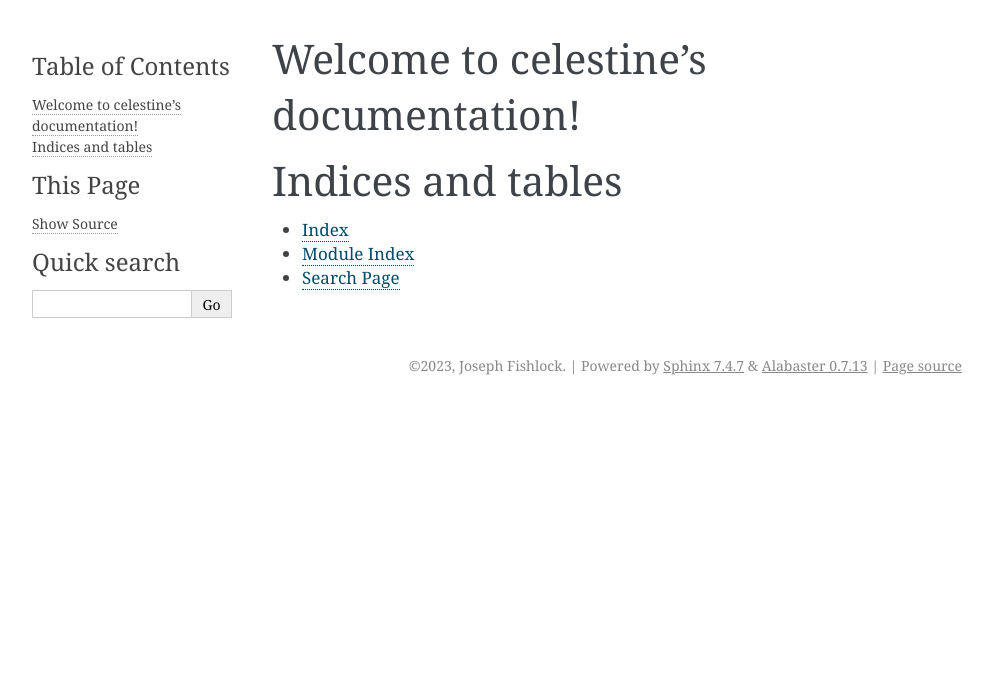
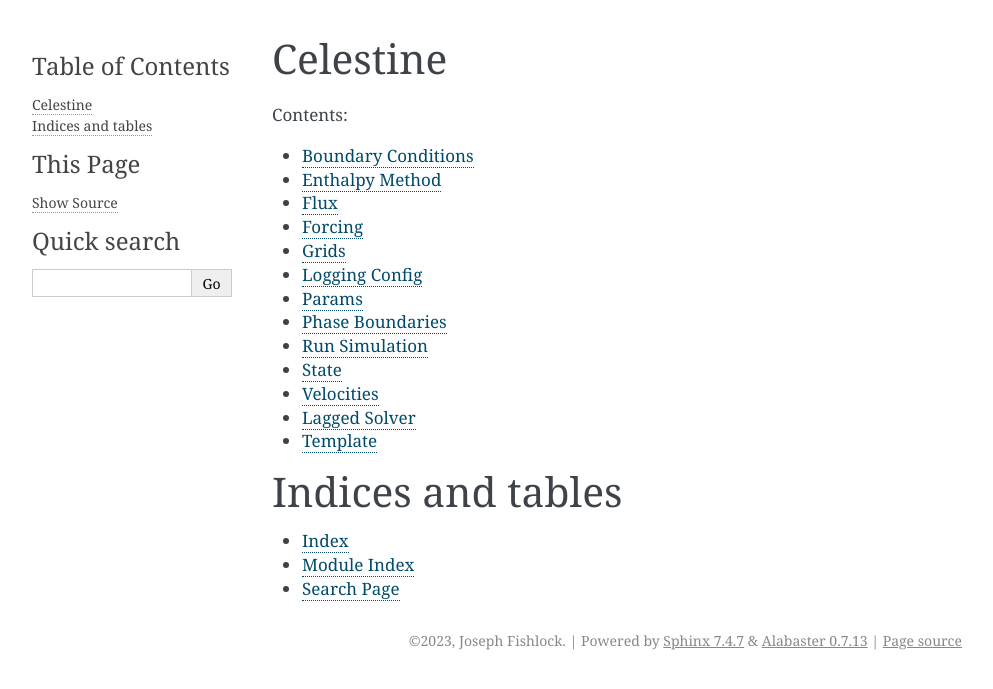
Before and after one commit to JoeFishlock/seaice3p, a Sphinx documentation site: the page built from docs/source/index.rst, in a window 1280 px wide. Shown: the top 689 px of the page, without its empty margins (148-1141 px from the left). Built offline with Sphinx 7.4.7, drawn with Linux system fonts in a browser that asks for light colours.

Commit message:
Use autodoc to get docstring documentation

```diff
--- /dev/null
+++ b/docs/source/boundary_conditions.rst
@@ -0,0 +1,5 @@
+Boundary Conditions
+=====================
+
+.. automodule:: celestine.boundary_conditions
+   :members:
--- a/docs/source/conf.py
+++ b/docs/source/conf.py
@@ -9,20 +9,21 @@
 # If extensions (or modules to document with autodoc) are in another directory,
 # add these directories to sys.path here. If the directory is relative to the
 # documentation root, use os.path.abspath to make it absolute, like shown here.
-#
-# import os
-# import sys
-# sys.path.insert(0, os.path.abspath('.'))
+
+import os
+import sys
+
+sys.path.insert(0, os.path.abspath("../.."))
 
 
 # -- Project information -----------------------------------------------------
 
-project = 'celestine'
-copyright = '2023, Joseph Fishlock'
-author = 'Joseph Fishlock'
+project = "celestine"
+copyright = "2023, Joseph Fishlock"
+author = "Joseph Fishlock"
 
 # The full version, including alpha/beta/rc tags
-release = '0.5.0'
+release = "0.5.0"
 
 
 # -- General configuration ---------------------------------------------------
@@ -30,11 +31,10 @@
 # Add any Sphinx extension module names here, as strings. They can be
 # extensions coming with Sphinx (named 'sphinx.ext.*') or your custom
 # ones.
-extensions = [
-]
+extensions = ["sphinx.ext.autodoc"]
 
 # Add any paths that contain templates here, relative to this directory.
-templates_path = ['_templates']
+templates_path = ["_templates"]
 
 # List of patterns, relative to source directory, that match files and
 # directories to ignore when looking for source files.
@@ -47,9 +47,9 @@
 # The theme to use for HTML and HTML Help pages.  See the documentation for
 # a list of builtin themes.
 #
-html_theme = 'alabaster'
+html_theme = "alabaster"
 
 # Add any paths that contain custom static files (such as style sheets) here,
 # relative to this directory. They are copied after the builtin static files,
 # so a file named "default.css" will overwrite the builtin "default.css".
-html_static_path = ['_static']
+html_static_path = ["_static"]
--- /dev/null
+++ b/docs/source/enthalpy_method.rst
@@ -0,0 +1,5 @@
+Enthalpy Method
+===============
+
+.. automodule:: celestine.enthalpy_method
+   :members:
--- /dev/null
+++ b/docs/source/flux.rst
@@ -0,0 +1,5 @@
+Flux
+=======
+
+.. automodule:: celestine.flux
+   :members:
--- /dev/null
+++ b/docs/source/forcing.rst
@@ -0,0 +1,5 @@
+Forcing
+=======
+
+.. automodule:: celestine.forcing
+   :members:
--- /dev/null
+++ b/docs/source/grids.rst
@@ -0,0 +1,5 @@
+Grids
+=====
+
+.. automodule:: celestine.grids
+   :members:
--- a/docs/source/index.rst
+++ b/docs/source/index.rst
@@ -3,13 +3,26 @@
    You can adapt this file completely to your liking, but it should at least
    contain the root `toctree` directive.
 
-Welcome to celestine's documentation!
+Celestine
 =====================================
 
 .. toctree::
    :maxdepth: 2
    :caption: Contents:
 
+   boundary_conditions
+   enthalpy_method
+   flux
+   forcing
+   grids
+   logging_config
+   params
+   phase_boundaries
+   run_simulation
+   state
+   velocities
+   lagged_solver
+   template
 
 
 Indices and tables
--- /dev/null
+++ b/docs/source/lagged_solver.rst
@@ -0,0 +1,5 @@
+Lagged Solver
+=============
+
+.. automodule:: celestine.solvers.lagged_solver
+   :members:
--- /dev/null
+++ b/docs/source/logging_config.rst
@@ -0,0 +1,5 @@
+Logging Config
+==============
+
+.. automodule:: celestine.logging_config
+   :members:
--- /dev/null
+++ b/docs/source/params.rst
@@ -0,0 +1,5 @@
+Params
+======
+
+.. automodule:: celestine.params
+   :members:
--- /dev/null
+++ b/docs/source/phase_boundaries.rst
@@ -0,0 +1,5 @@
+Phase Boundaries
+================
+
+.. automodule:: celestine.phase_boundaries
+   :members:
--- /dev/null
+++ b/docs/source/run_simulation.rst
@@ -0,0 +1,5 @@
+Run Simulation
+==============
+
+.. automodule:: celestine.run_simulation
+   :members:
--- /dev/null
+++ b/docs/source/state.rst
@@ -0,0 +1,5 @@
+State
+=====
+
+.. automodule:: celestine.state
+   :members:
--- /dev/null
+++ b/docs/source/template.rst
@@ -0,0 +1,5 @@
+Template
+========
+
+.. automodule:: celestine.solvers.template
+   :members:
--- /dev/null
+++ b/docs/source/velocities.rst
@@ -0,0 +1,5 @@
+Velocities
+==========
+
+.. automodule:: celestine.velocities
+   :members:
```
